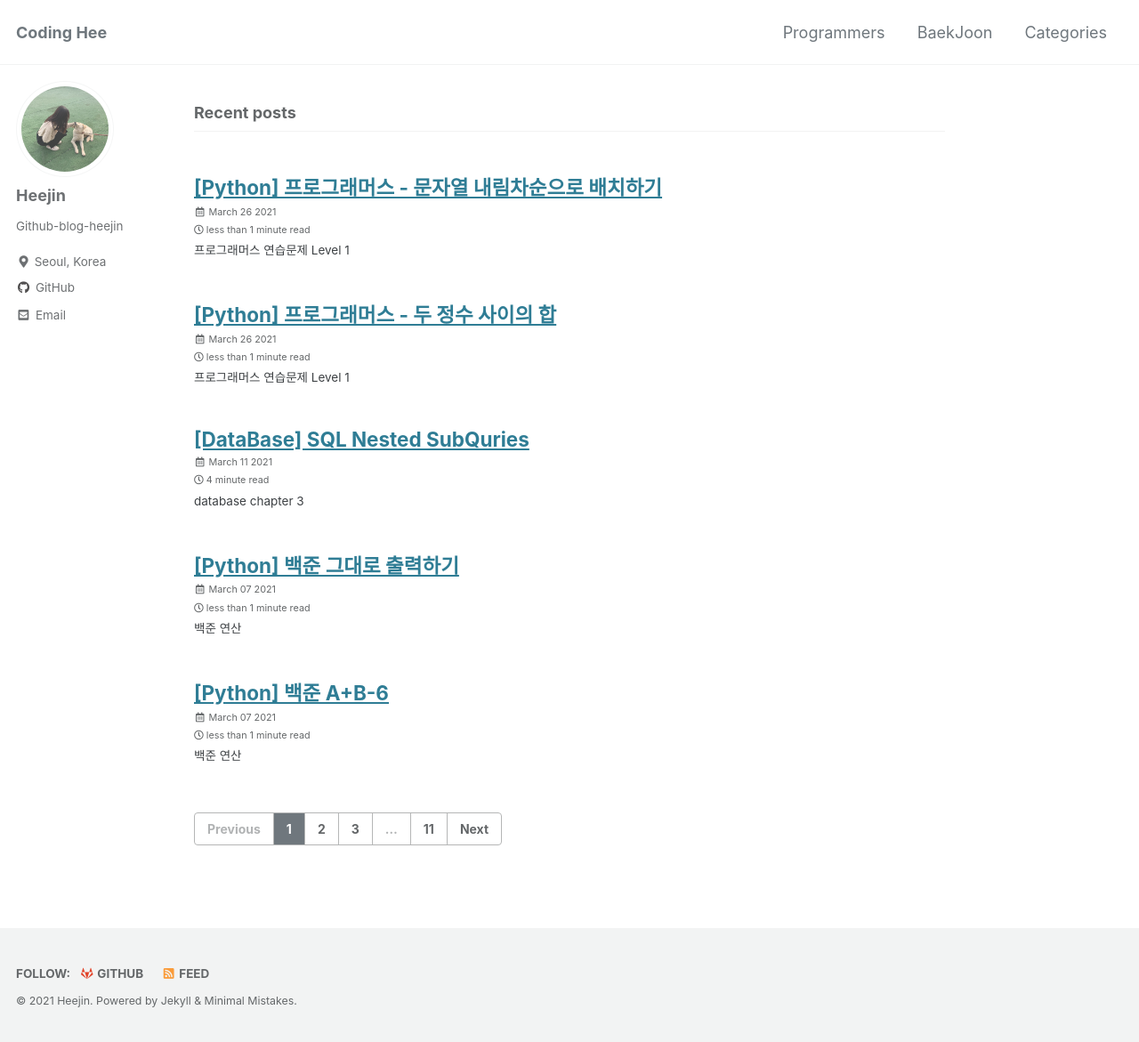
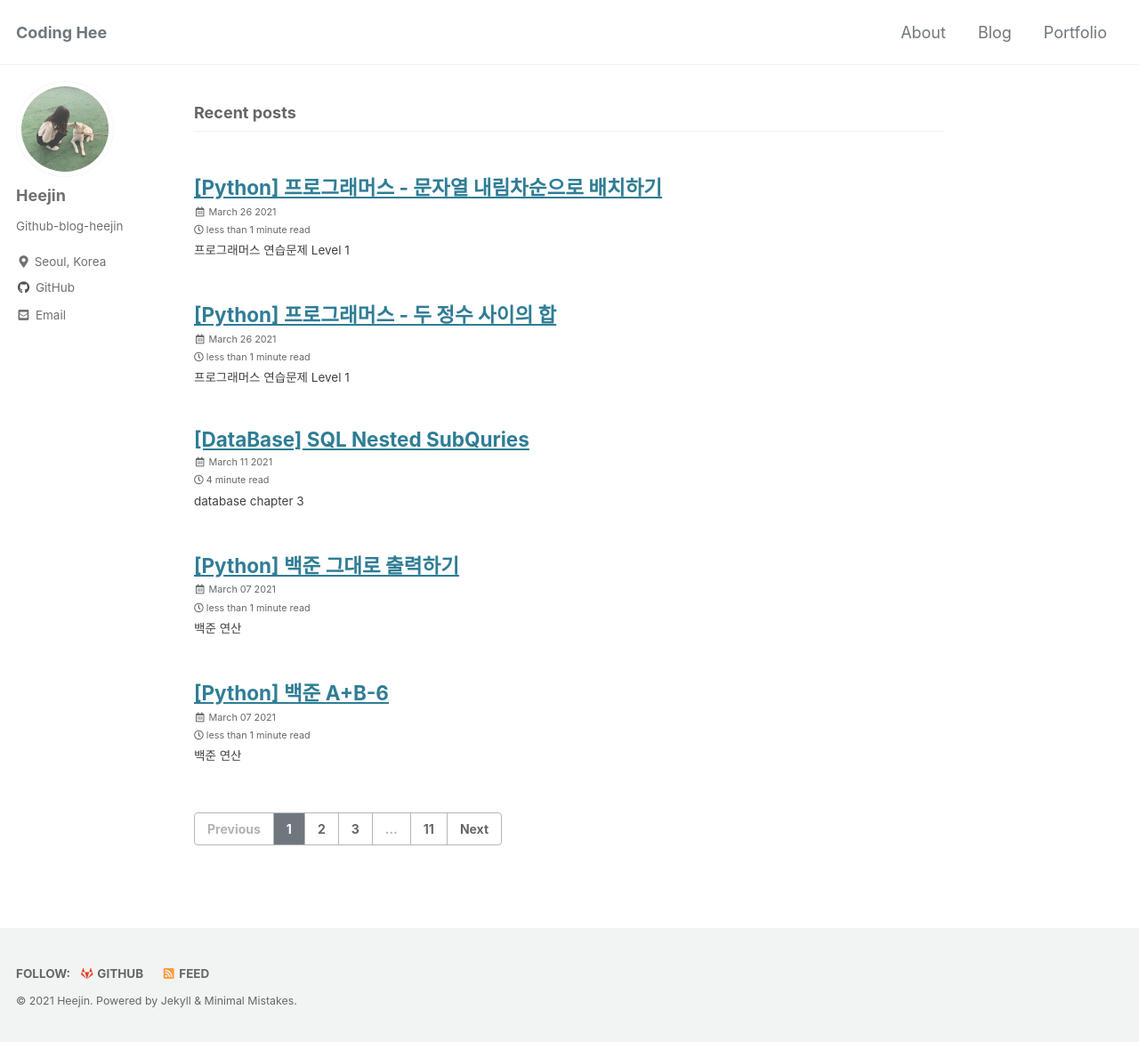
Before and after one commit to heejin99/heejin99.github.io, a Jekyll site: the page built from index.html, in a window 1280 px wide and 1171 px high. Shown: the whole window at 89% size. Built offline with Jekyll 4.4.1, drawn with Linux system fonts in a browser that asks for light colours; cached includes are drawn as plain includes; the list of posts is cut into pages by our own code.

Commit message:
페이지 수정

```diff
--- a/_data/navigation.yml
+++ b/_data/navigation.yml
@@ -1,11 +1,11 @@
 # main links
 main:
-  - title: "Programmers"
-    url: /categories/programmers/
-  - title: "BaekJoon"
-    url: /categories/baekjoon/
-  - title: "Categories"
+  - title: "About"
+    url: /about/
+  - title: "Blog"
     url: /categories/
+  - title: "Portfolio"
+    url: /portfolio/
   # - title: "Sample Collections"
   #   url: /collection-archive/
   # - title: "Sitemap"
```
Also changed, not shown: _pages/about-archive.md (added, +6 -0 lines), _pages/baekjoon.md (deleted, +0 -7 lines), _pages/portfolio-archive.md (added, +6 -0 lines), _pages/programmers.md (deleted, +0 -7 lines).
